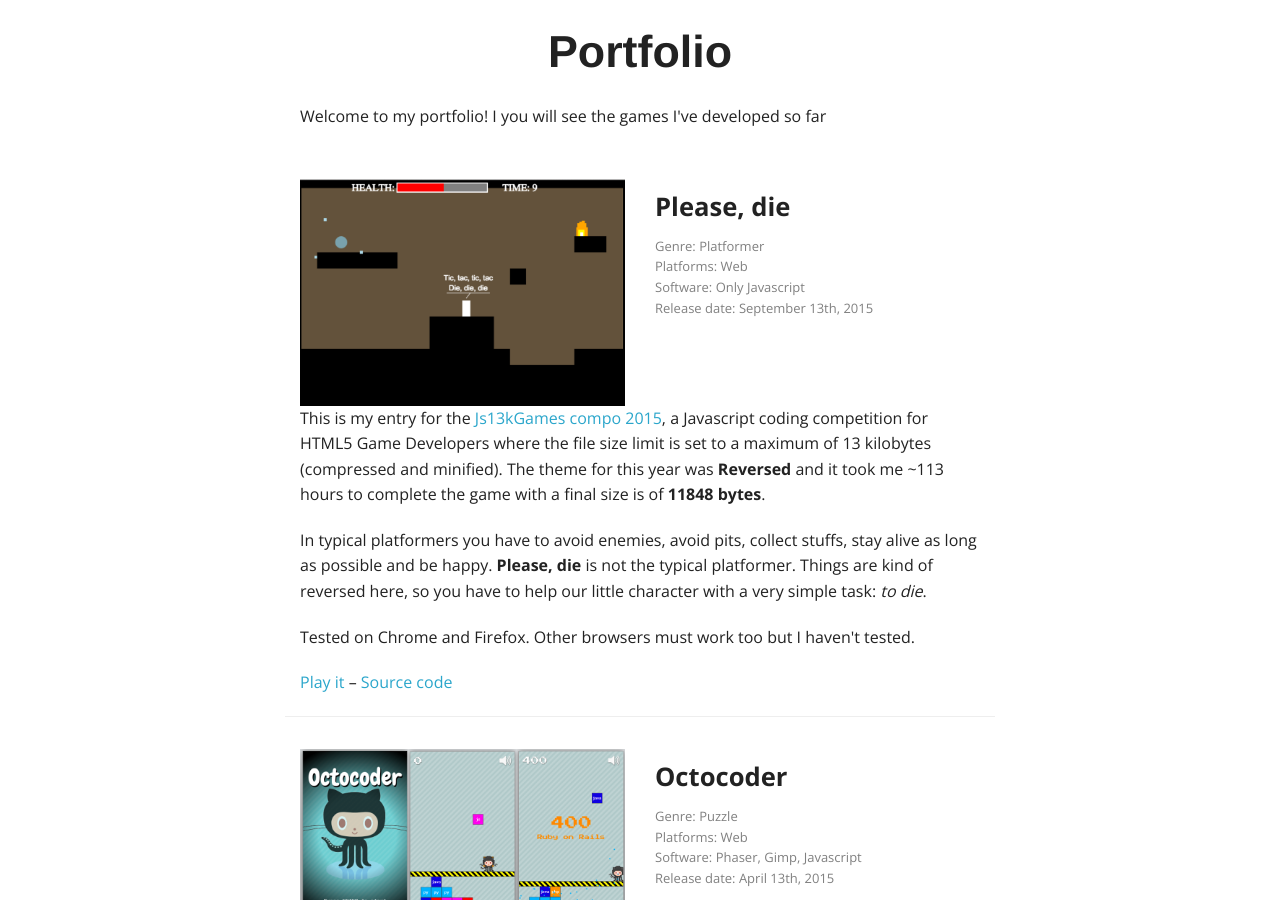
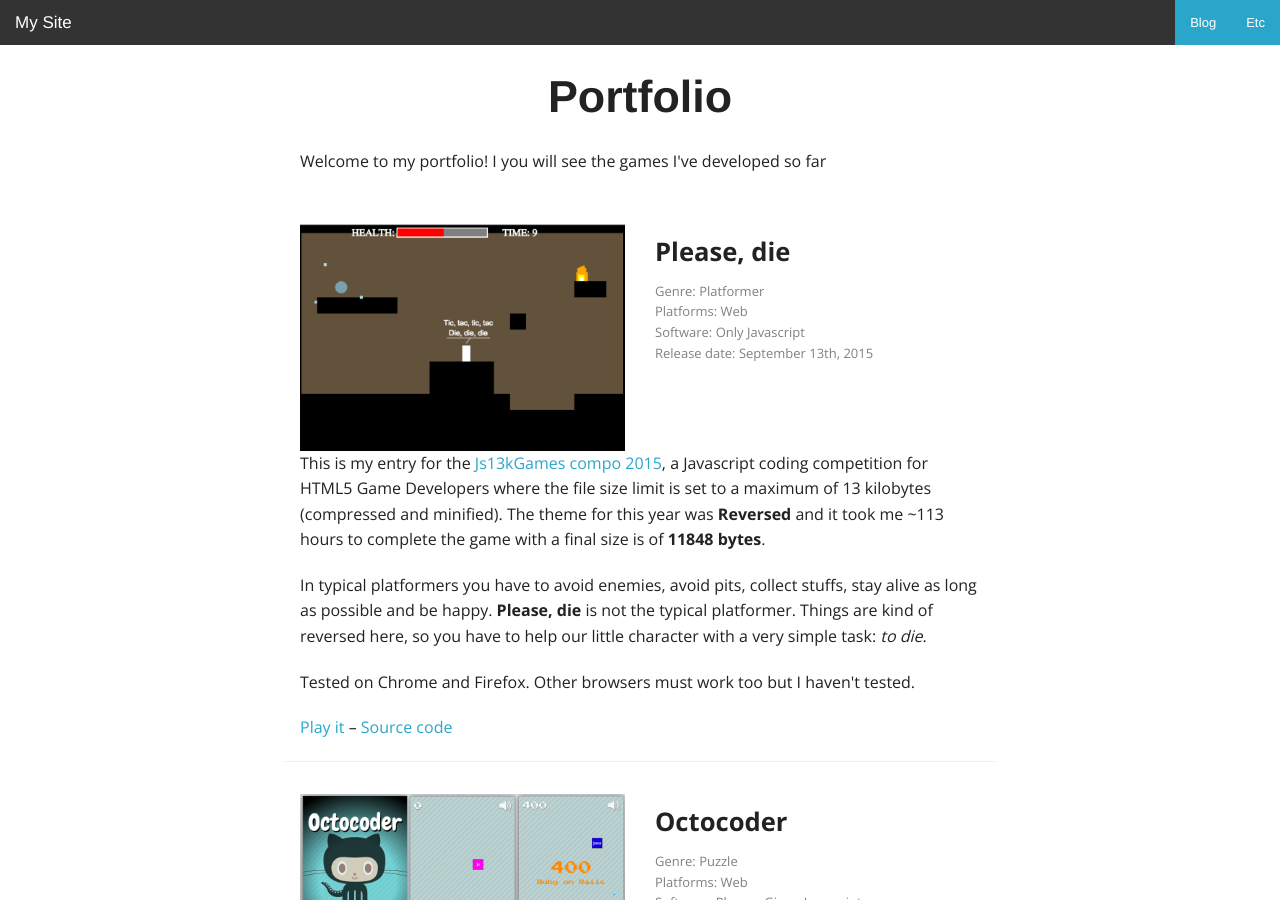
Before and after one commit to satanas/site, a Jekyll site: the page built from portfolio/index.html, in a window 1280 px wide and 900 px high. Built offline with Jekyll 4.4.1, drawn with Linux system fonts in a browser that asks for light colours; Markdown is read by kramdown in place of the engine named in the settings.

Commit message:
Included nav bar

```diff
--- /dev/null
+++ b/_includes/navbar.html
@@ -0,0 +1,16 @@
+<nav class="top-bar" data-topbar role="navigation">
+  <ul class="title-area">
+    <li class="name">
+      <h1><a href="#">My Site</a></h1>
+    </li>
+    <li class="toggle-topbar menu-icon"><a href="#"><span></span></a></li>
+  </ul>
+
+  <section class="top-bar-section">
+    <!-- Right Nav Section -->
+    <ul class="right">
+      <li class="active"><a href="#">Blog</a></li>
+      <li class="active"><a href="#">Etc</a></li>
+    </ul>
+  </section>
+</nav>
--- a/_layouts/base.html
+++ b/_layouts/base.html
@@ -9,11 +9,14 @@
     <link rel="stylesheet" href="../assets/css/normalize.css">
     <link rel="stylesheet" href="../assets/css/foundation.css">
     <link rel="stylesheet" href="../assets/css/app.css">
+    <! --script src="../assets/js/foundation.js"></script -->
+    <!-- script src="../assets/js/foundation.topbar.js"></script -->
 
     <title>{{ page.title }}</title>
   </head>
 
   <body>
+    {% include navbar.html %}
     <div id="wrapper">
       <h1>{{ page.title }}</h1>
       <div class="row">
```
